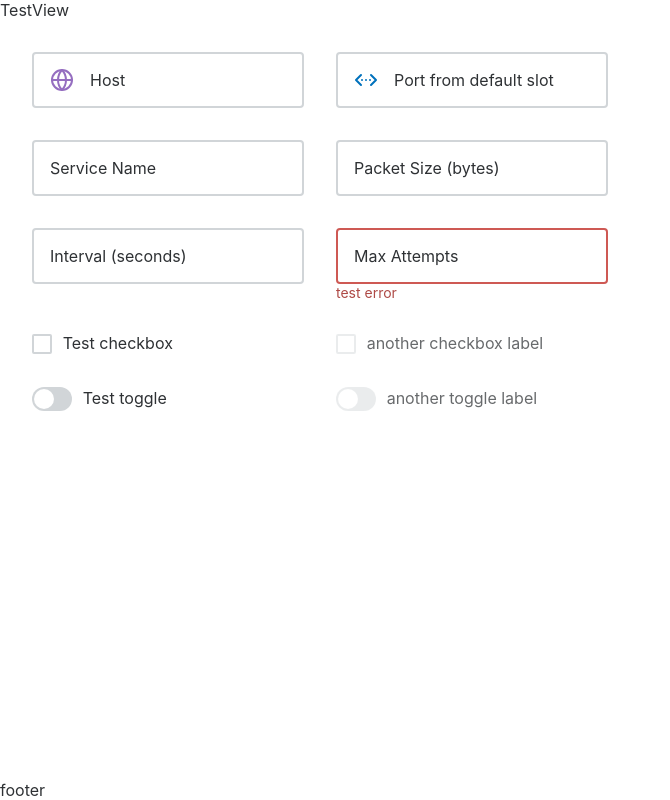
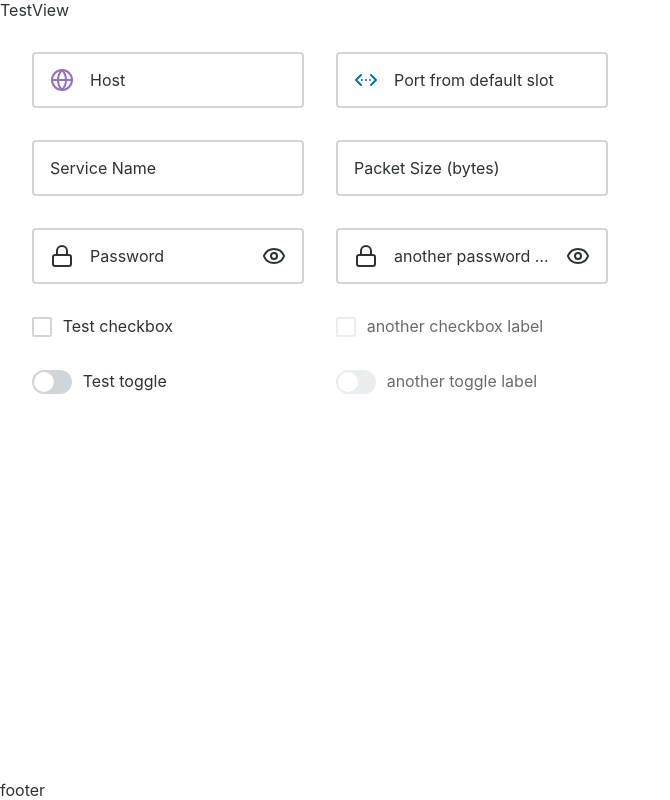
Before and after one commit to OMilchynskyiMT/ui2, a Vue app: page / in a window 1280 px wide. Shown: the whole page, without its empty margins (0-670 px from the left). Built offline with nearby package versions, Linux system fonts and the light colour scheme.

Commit message:
add password component

```diff
--- a/src/assets/styles/utils/index.css
+++ b/src/assets/styles/utils/index.css
@@ -0,0 +1,3 @@
+.u-pointer {
+  cursor: pointer;
+}
--- a/src/components/form/FormInput.vue
+++ b/src/components/form/FormInput.vue
@@ -15,19 +15,6 @@
   </div>
 </template>
 
-<script lang="ts">
-export type InputType =
-  | 'text'
-  | 'email'
-  | 'password'
-  | 'number'
-  | 'tel'
-  | 'url'
-  | 'search'
-  | 'time'
-  | 'date'
-</script>
-
 <script lang="ts" setup>
 import { onBeforeUnmount, onMounted, useAttrs, useSlots, useTemplateRef } from 'vue'
 import { generateHtmlId, type BaseFormControlProps } from '@/components/form/shared'
@@ -43,7 +30,7 @@ const {
   error = null,
 } = defineProps<
   BaseFormControlProps & {
-    type?: InputType
+    type?: HTMLInputElement['type']
   }
 >()
 
--- /dev/null
+++ b/src/components/form/FormPassword.vue
@@ -0,0 +1,20 @@
+<template>
+  <FormInput :type="showPassword ? 'text' : 'password'">
+    <template #before><LockIcon /></template>
+    <template #after>
+      <EyeOffIcon v-if="showPassword" class="u-pointer" @click.prevent="togglePassword" />
+      <EyeIcon v-else class="u-pointer" @click.prevent="togglePassword" />
+    </template>
+  </FormInput>
+</template>
+
+<script setup lang="ts">
+import { ref } from 'vue'
+import FormInput from './FormInput.vue'
+import { LockIcon, EyeOffIcon, EyeIcon } from '@lucide/vue'
+
+const showPassword = ref(false)
+const togglePassword = () => {
+  showPassword.value = !showPassword.value
+}
+</script>
--- a/src/views/TestView.vue
+++ b/src/views/TestView.vue
@@ -21,8 +21,9 @@
     </FormInput>
     <FormInput label="Service Name" />
     <FormInput label="Packet Size (bytes)" type="number" />
-    <FormInput label="Interval (seconds)" type="number" />
-    <FormInput label="Max Attempts" type="number" error="test error" />
+
+    <FormPassword label="Password" />
+    <FormPassword label="another password field" />
 
     <FormCheckbox label="Test checkbox" />
     <FormCheckbox label="another checkbox label" disabled />
@@ -38,4 +39,5 @@ import { ChevronsLeftRightEllipsisIcon, GlobeIcon } from '@lucide/vue'
 import FormInput from '@/components/form/FormInput.vue'
 import FormCheckbox from '@/components/form/FormCheckbox.vue'
 import FormToggle from '@/components/form/FormToggle.vue'
+import FormPassword from '@/components/form/FormPassword.vue';
 </script>
```
